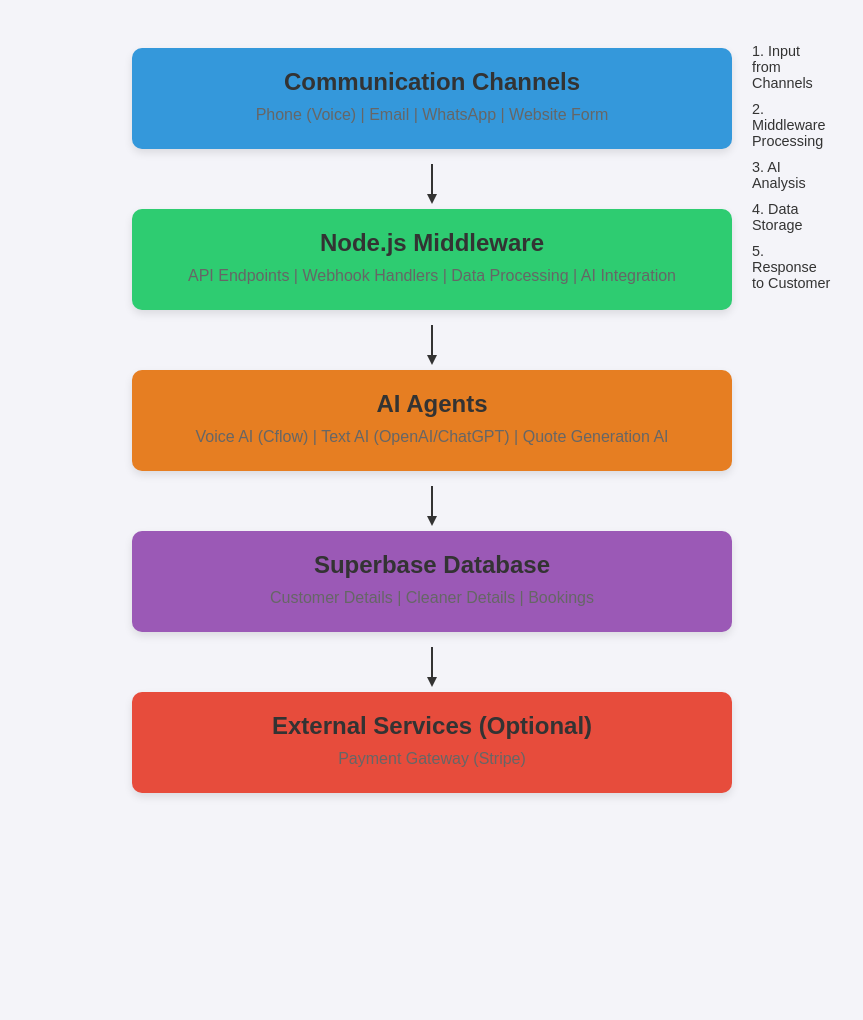
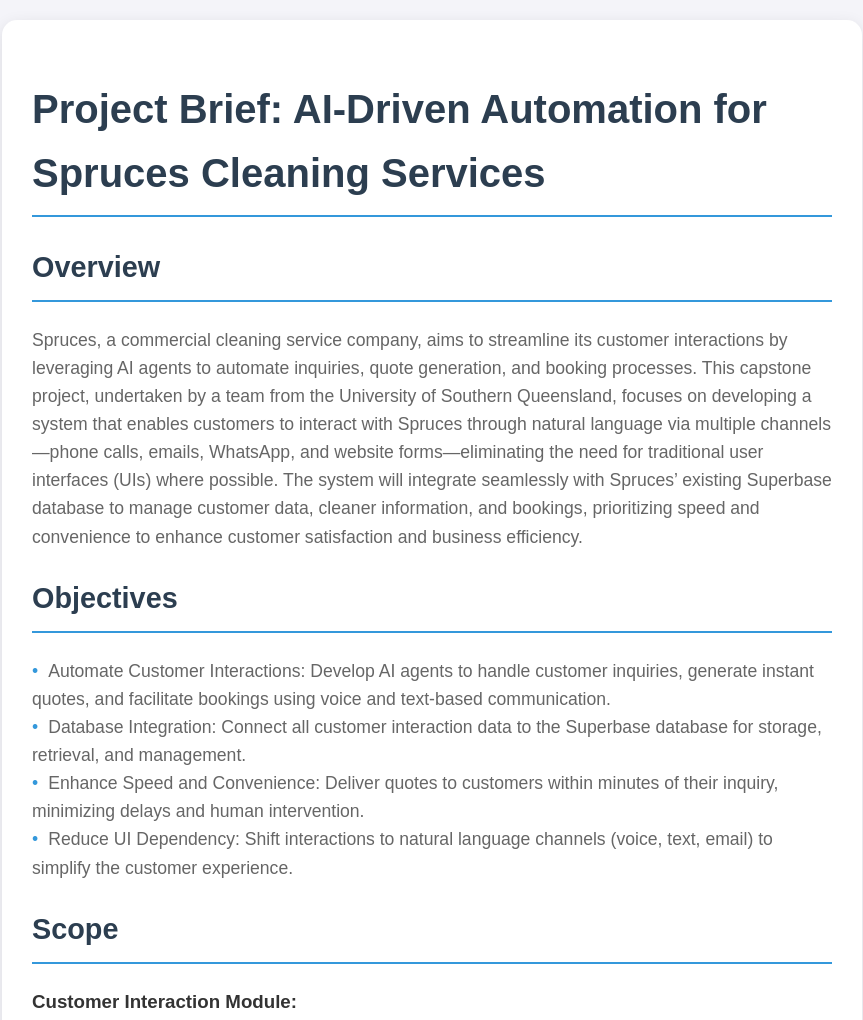
Before and after one commit to SprucesAustralia/diagram, a plain HTML site: page index.html in a window 1280 px wide. Shown: the top 1020 px of the page, without its empty margins (208-1071 px from the left). Before the commit the page ends 840 px from the top, so only its background shows below. Drawn offline with Linux system fonts and the light colour scheme.

Commit message:
Update index.html

```diff
--- a/index.html
+++ b/index.html
@@ -3,120 +3,168 @@
 <head>
     <meta charset="UTF-8">
     <meta name="viewport" content="width=device-width, initial-scale=1.0">
-    <title>Spruces AI Software Stack</title>
+    <title>Project Brief: Spruces AI-Driven Automation</title>
     <style>
         body {
-            font-family: Arial, sans-serif;
+            font-family: 'Arial', sans-serif;
             background-color: #f4f4f9;
-            display: flex;
-            justify-content: center;
-            align-items: center;
-            min-height: 100vh;
             margin: 0;
             padding: 20px;
-        }
-        .stack-container {
-            width: 100%;
-            max-width: 600px;
-            text-align: center;
-            position: relative;
-        }
-        .layer {
-            background-color: #fff;
-            border-radius: 10px;
-            padding: 20px;
-            margin: 15px 0;
-            box-shadow: 0 4px 8px rgba(0, 0, 0, 0.1);
-            position: relative;
-            transition: transform 0.3s ease, box-shadow 0.3s ease;
-        }
-        .layer:hover {
-            transform: translateY(-5px);
-            box-shadow: 0 6px 12px rgba(0, 0, 0, 0.2);
-        }
-        .layer h2 {
-            margin: 0 0 10px;
-            font-size: 1.5em;
+            line-height: 1.6;
             color: #333;
         }
-        .layer p {
-            margin: 5px 0;
-            font-size: 1em;
+        .container {
+            max-width: 800px;
+            margin: 0 auto;
+            background-color: #fff;
+            padding: 30px;
+            border-radius: 15px;
+            box-shadow: 0 4px 15px rgba(0, 0, 0, 0.1);
+        }
+        h1, h2 {
+            color: #2c3e50;
+            border-bottom: 2px solid #3498db;
+            padding-bottom: 10px;
+        }
+        h1 { font-size: 2.5em; }
+        h2 { font-size: 1.8em; }
+        p, ul {
+            font-size: 1.1em;
             color: #666;
         }
-        .channels { background-color: #3498db; color: white; }
-        .middleware { background-color: #2ecc71; color: white; }
-        .ai-agents { background-color: #e67e22; color: white; }
-        .database { background-color: #9b59b6; color: white; }
-        .external { background-color: #e74c3c; color: white; }
-        .arrow {
-            width: 2px;
-            height: 30px;
-            background-color: #333;
-            margin: 0 auto;
-            position: relative;
+        ul {
+            list-style-type: none;
+            padding-left: 0;
         }
-        .arrow::after {
-            content: '';
-            position: absolute;
-            bottom: -10px;
-            left: -4px;
-            width: 0;
-            height: 0;
-            border-left: 5px solid transparent;
-            border-right: 5px solid transparent;
-            border-top: 10px solid #333;
+        li:before {
+            content: "•";
+            color: #3498db;
+            margin-right: 10px;
         }
-        .data-flow {
-            position: absolute;
-            top: 0;
-            right: -100px;
-            width: 80px;
-            text-align: left;
-            font-size: 0.9em;
-            color: #333;
-        }
-        .data-flow p {
-            margin: 10px 0;
+        .section {
+            margin-bottom: 20px;
         }
         @media (max-width: 600px) {
-            .stack-container { max-width: 100%; }
-            .data-flow { display: none; }
+            .container { padding: 15px; }
+            h1 { font-size: 2em; }
+            h2 { font-size: 1.5em; }
+            p, ul { font-size: 1em; }
         }
     </style>
 </head>
 <body>
-    <div class="stack-container">
-        <div class="layer channels">
-            <h2>Communication Channels</h2>
-            <p>Phone (Voice) | Email | WhatsApp | Website Form</p>
+    <div class="container">
+        <h1>Project Brief: AI-Driven Automation for Spruces Cleaning Services</h1>
+
+        <div class="section">
+            <h2>Overview</h2>
+            <p>Spruces, a commercial cleaning service company, aims to streamline its customer interactions by leveraging AI agents to automate inquiries, quote generation, and booking processes. This capstone project, undertaken by a team from the University of Southern Queensland, focuses on developing a system that enables customers to interact with Spruces through natural language via multiple channels—phone calls, emails, WhatsApp, and website forms—eliminating the need for traditional user interfaces (UIs) where possible. The system will integrate seamlessly with Spruces’ existing Superbase database to manage customer data, cleaner information, and bookings, prioritizing speed and convenience to enhance customer satisfaction and business efficiency.</p>
         </div>
-        <div class="arrow"></div>
-        <div class="layer middleware">
-            <h2>Node.js Middleware</h2>
-            <p>API Endpoints | Webhook Handlers | Data Processing | AI Integration</p>
+
+        <div class="section">
+            <h2>Objectives</h2>
+            <ul>
+                <li>Automate Customer Interactions: Develop AI agents to handle customer inquiries, generate instant quotes, and facilitate bookings using voice and text-based communication.</li>
+                <li>Database Integration: Connect all customer interaction data to the Superbase database for storage, retrieval, and management.</li>
+                <li>Enhance Speed and Convenience: Deliver quotes to customers within minutes of their inquiry, minimizing delays and human intervention.</li>
+                <li>Reduce UI Dependency: Shift interactions to natural language channels (voice, text, email) to simplify the customer experience.</li>
+            </ul>
         </div>
-        <div class="arrow"></div>
-        <div class="layer ai-agents">
-            <h2>AI Agents</h2>
-            <p>Voice AI (Cflow) | Text AI (OpenAI/ChatGPT) | Quote Generation AI</p>
+
+        <div class="section">
+            <h2>Scope</h2>
+            <h3>Customer Interaction Module:</h3>
+            <ul>
+                <li>Voice AI agent (leveraging Cflow or a similar tool) for phone-based inquiries and responses.</li>
+                <li>Text-based AI agent for processing emails and WhatsApp messages.</li>
+                <li>Automated quote generation based on customer-provided details (e.g., facility type, size, cleaning requirements).</li>
+            </ul>
+            <h3>Database Integration:</h3>
+            <ul>
+                <li>Store all interaction data (e.g., customer details, inquiry transcripts, quotes) in Superbase.</li>
+                <li>Enable real-time data retrieval and updates for customer and cleaner management.</li>
+            </ul>
+            <h3>Automation Workflows:</h3>
+            <ul>
+                <li>Develop a Node.js middleware application to process inputs from various channels, interact with AI models, and manage database operations.</li>
+                <li>Implement webhooks and REST APIs to connect communication channels, AI agents, and Superbase.</li>
+            </ul>
+            <h3>Security and Privacy:</h3>
+            <ul>
+                <li>Implement access controls to protect customer data in Superbase.</li>
+                <li>Ensure compliance with privacy standards to prevent unauthorized data access or breaches.</li>
+            </ul>
         </div>
-        <div class="arrow"></div>
-        <div class="layer database">
-            <h2>Superbase Database</h2>
-            <p>Customer Details | Cleaner Details | Bookings</p>
+
+        <div class="section">
+            <h2>Deliverables</h2>
+            <h3>Requirements Specification:</h3>
+            <ul>
+                <li>Document: Detailed functional and non-functional requirements, including use cases for customer inquiries, quote generation, and booking workflows.</li>
+                <li>Example Use Cases: Customer calls to request a quote, AI processes the request and stores data, quote is sent via email or text.</li>
+            </ul>
+            <h3>System Design:</h3>
+            <ul>
+                <li>Architecture Diagram: Visual representation of system components and data flow (see below).</li>
+                <li>Data Flow Diagrams: Illustrate how data moves from communication channels to middleware, AI agents, and the database.</li>
+            </ul>
+            <h3>Implementation:</h3>
+            <ul>
+                <li>AI Agents: Voice AI (Cflow-based) and text AI for customer interactions.</li>
+                <li>Node.js Middleware: Application with REST APIs and webhooks to handle data processing and integration.</li>
+                <li>Database Integration: Scripts to connect Node.js with Superbase for data storage and retrieval.</li>
+            </ul>
+            <h3>Testing:</h3>
+            <ul>
+                <li>Unit Tests: Validate individual components (e.g., AI response accuracy, API functionality).</li>
+                <li>Integration Tests: Ensure seamless operation between channels, middleware, AI, and database.</li>
+                <li>User Acceptance Testing: Simulate customer interactions to verify system performance and quote delivery speed.</li>
+            </ul>
+            <h3>Documentation:</h3>
+            <ul>
+                <li>Technical Documentation: System architecture, codebase explanation, and API references.</li>
+                <li>User Guide: Instructions for Spruces staff on system maintenance (minimal UI involvement).</li>
+                <li>Deployment Guide: Steps to deploy and scale the system.</li>
+            </ul>
+            <h3>Project Management:</h3>
+            <ul>
+                <li>Progress Reports: Weekly updates on development milestones.</li>
+                <li>Meeting Minutes: Records of team discussions and action items (e.g., WhatsApp group logs).</li>
+                <li>Final Presentation: Demonstration of the system to stakeholders at the end of the semester.</li>
+            </ul>
         </div>
-        <div class="arrow"></div>
-        <div class="layer external">
-            <h2>External Services (Optional)</h2>
-            <p>Payment Gateway (Stripe)</p>
+
+        <div class="section">
+            <h2>Timeline</h2>
+            <p>Duration: One semester (approximately 12-16 weeks), starting February 21.</p>
+            <p>Milestones:</p>
+            <ul>
+                <li>Week 1-2: Requirements gathering and role assignment.</li>
+                <li>Week 3-5: System design and initial Node.js setup.</li>
+                <li>Week 6-10: Implementation and integration of AI agents and database.</li>
+                <li>Week 11-13: Testing and refinement.</li>
+                <li>Week 14-16: Documentation and final presentation.</li>
+            </ul>
         </div>
-        <div class="data-flow">
-            <p>1. Input from Channels</p>
-            <p>2. Middleware Processing</p>
-            <p>3. AI Analysis</p>
-            <p>4. Data Storage</p>
-            <p>5. Response to Customer</p>
+
+        <div class="section">
+            <h2>Team Roles</h2>
+            <ul>
+                <li>Product Manager (Pujan Sapkota): Oversees project alignment with business goals, defines success metrics, and coordinates team efforts.</li>
+                <li>AI Developer: Designs and integrates voice and text AI agents using Cflow and OpenAI tools.</li>
+                <li>Backend Developer (Kripesh Bista): Develops Node.js middleware, APIs, and Superbase integration.</li>
+                <li>Quality Assurance Tester (Nitesh Wosti): Conducts testing to ensure system reliability and accuracy.</li>
+            </ul>
+        </div>
+
+        <div class="section">
+            <h2>Success Criteria</h2>
+            <ul>
+                <li>AI handles 80% of customer inquiries without human intervention.</li>
+                <li>Quotes delivered to customers within 5 minutes of inquiry.</li>
+                <li>Seamless Superbase integration with no data loss.</li>
+                <li>Positive feedback from Spruces on system speed and customer conversion rates.</li>
+            </ul>
         </div>
     </div>
 </body>
```
